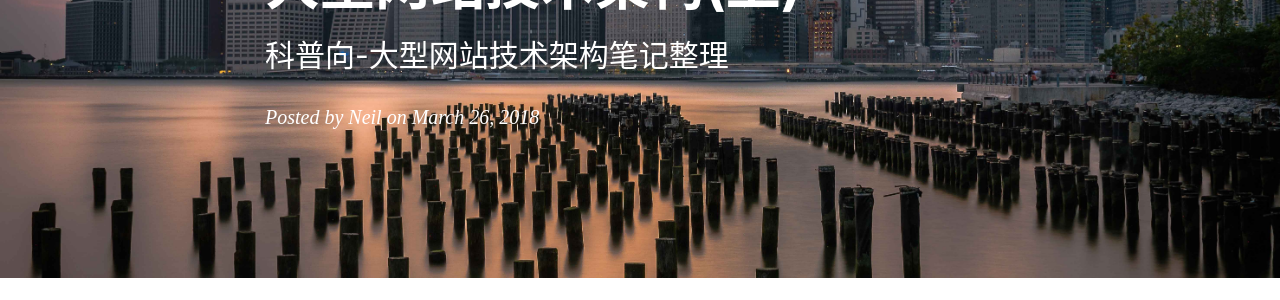
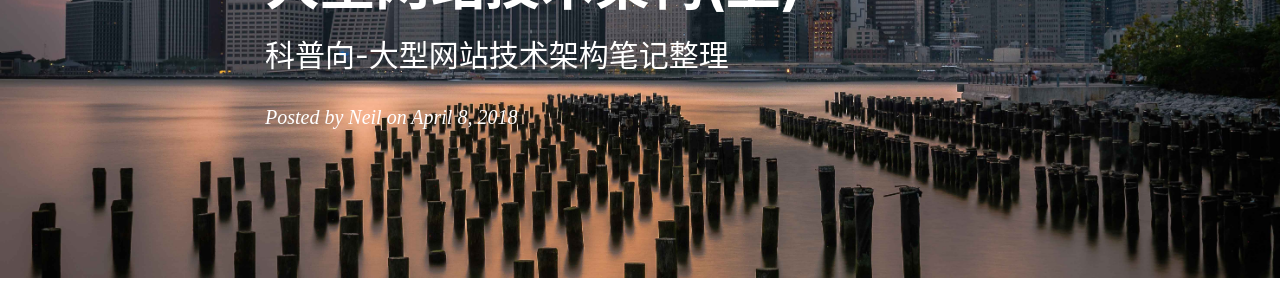
Before and after one commit to QRpro/QRpro.github.io, a Jekyll site: the page built from _posts/2018-04-08-SoftwareArchitect01.markdown, in a window 1280 px wide and 900 px high. Shown: the part 245-545 px from the top of the window. Built offline with Jekyll 4.4.1, drawn with Linux system fonts in a browser that asks for light colours; nearby versions of some CDN libraries; comment, search, counter and statistics services are not loaded.

Commit message:
修改日期

```diff
--- a/_posts/2018-04-08-SoftwareArchitect01.markdown
+++ b/_posts/2018-04-08-SoftwareArchitect01.markdown
@@ -2,7 +2,7 @@
 layout:     post
 title:      "大型网站技术架构(上)"
 subtitle:   "科普向-大型网站技术架构笔记整理"
-date:       2018-03-26
+date:       2018-04-08
 header-img: "img/bg-specification.jpg"
 catalog:    true
 author:     "Neil"
```
